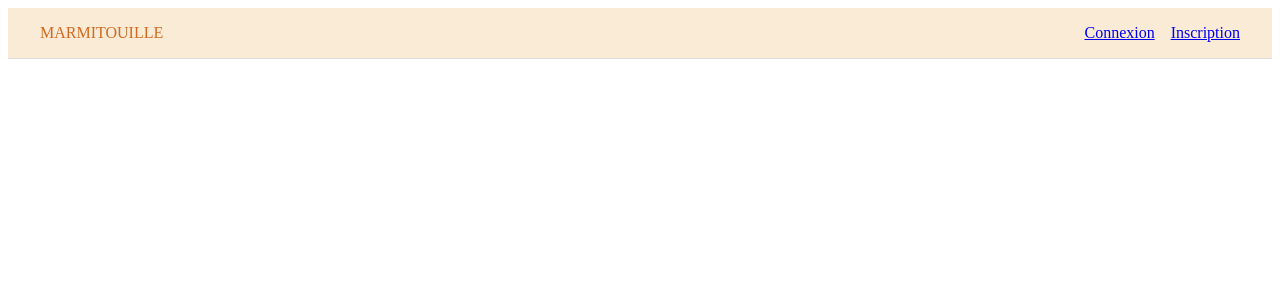
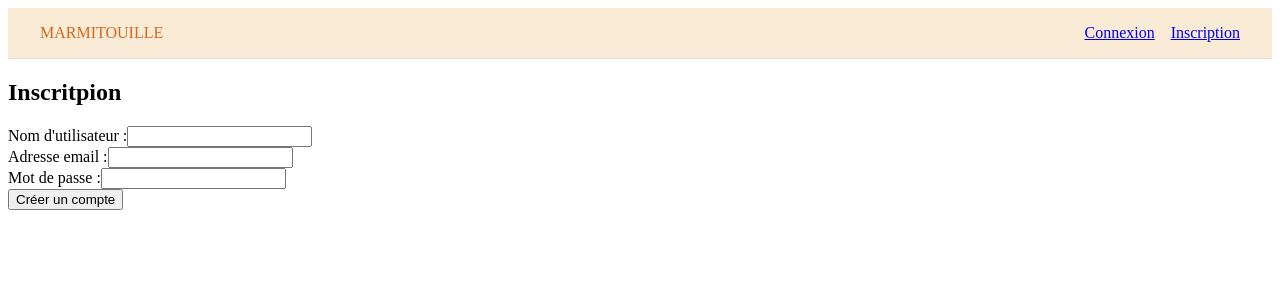
Before and after one commit to Nelo0o/marmitouille, a React (Vite) app: page /register in a window 1280 px wide. Shown: the top 300 px of the page. Built offline with nearby package versions, Linux system fonts and the light colour scheme; no server answers; the database is empty.

Commit message:
register add

```diff
--- a/src/App.jsx
+++ b/src/App.jsx
@@ -1,6 +1,7 @@
 import "./firebaseTest";
 import Home from "./pages/Home";
 import Login from "./pages/Login/Login";
+import Register from "./pages/Register/Register";
 import { Routes, Route } from "react-router-dom";
 import Header from "./components/atoms/Header/Header";
 
@@ -11,6 +12,7 @@ function App() {
       <Routes>
         <Route path="/" element={<Home />} />
         <Route path="/login" element={<Login />} />
+        <Route path="/register" element={<Register />} />
       </Routes>
     </>
   );
--- a/src/pages/Register/Register.jsx
+++ b/src/pages/Register/Register.jsx
@@ -0,0 +1,72 @@
+import { useNavigate } from "react-router-dom";
+import { useAuth } from "../../context/AuthContext";
+import { useState } from "react";
+
+export default function Register() {
+  const { login } = useAuth();
+  const navigate = useNavigate();
+
+  const [form, setForm] = useState({
+    username: "",
+    email: "",
+    password: "",
+  });
+
+  const handleChange = (e) => {
+    setForm({ ...form, [e.target.name]: e.target.value });
+  };
+
+  const handleSubmit = (e) => {
+    e.preventDefault();
+
+    // TEST INSCPRITION
+    const testToken = "user_token_123";
+    const newUser = {
+      username: form.username,
+      email: form.email,
+    };
+
+    login(newUser, testToken);
+
+    navigate("/");
+  };
+
+  return (
+    <div>
+      <h2>Inscritpion</h2>
+      <form onSubmit={handleSubmit}>
+        <div>
+          <label>Nom d'utilisateur :</label>
+          <input
+            type="text"
+            name="username"
+            value={form.username}
+            onChange={handleChange}
+            required
+          />
+        </div>
+        <div>
+          <label>Adresse email :</label>
+          <input
+            type="email"
+            name="email"
+            value={form.email}
+            onChange={handleChange}
+            required
+          />
+        </div>
+        <div>
+          <label>Mot de passe :</label>
+          <input
+            type="password"
+            name="password"
+            value={form.password}
+            onChange={handleChange}
+            required
+          />
+        </div>
+        <button type="submit">Créer un compte</button>
+      </form>
+    </div>
+  );
+}
```
